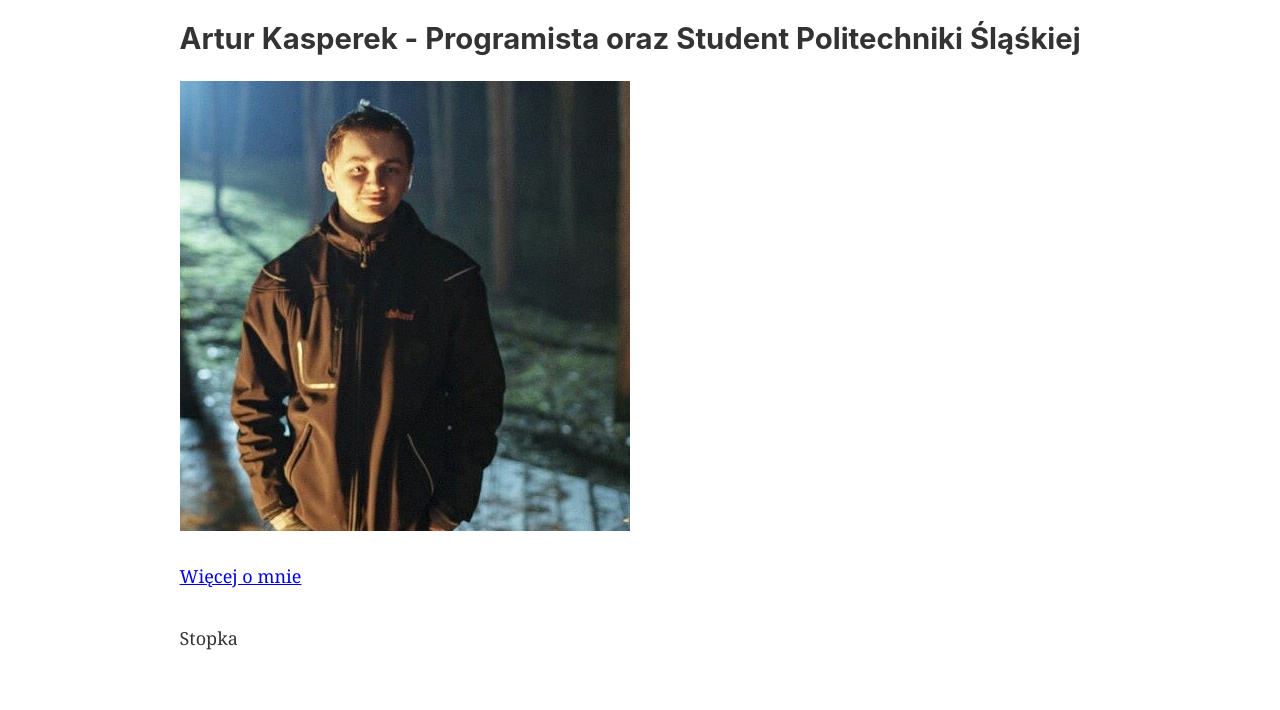
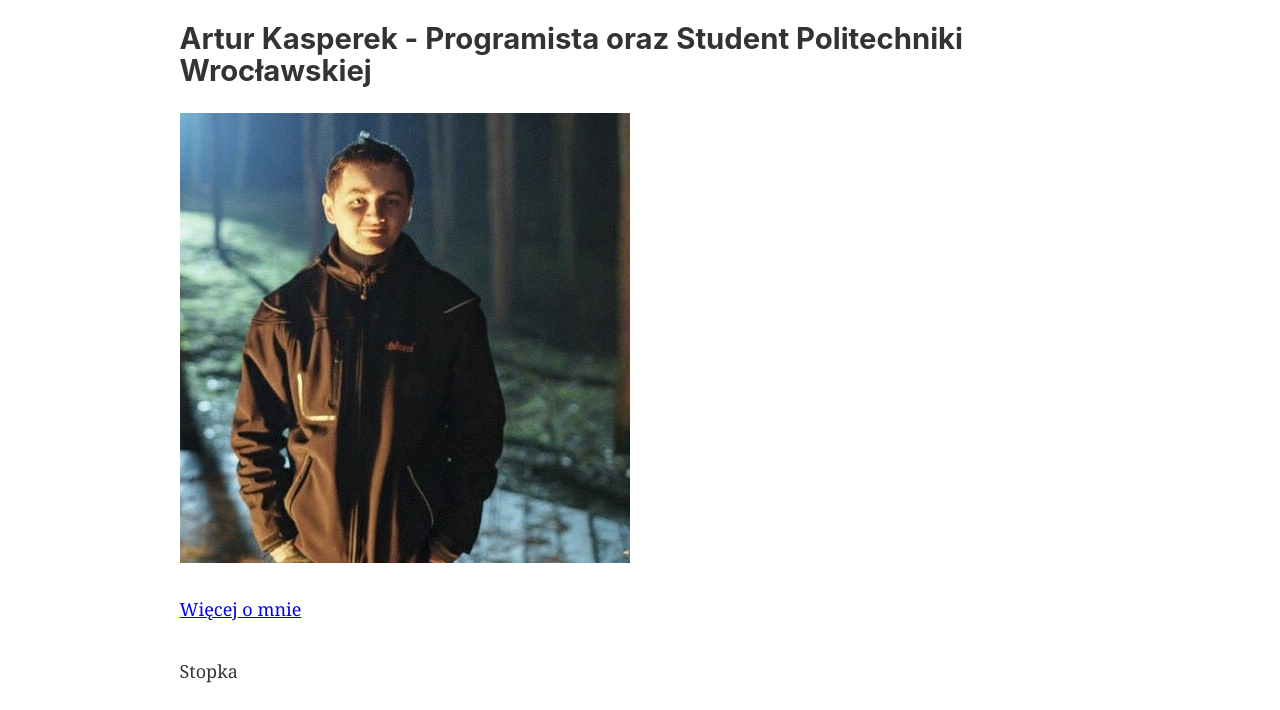
Before and after one commit to arturkasperek/static-website-with-ci-cd, a Gatsby site: page / in a window 1280 px wide. Shown: the part 100-810 px from the top of the page. Built offline with nearby package versions, Linux system fonts and the light colour scheme; Gatsby itself is replaced by a stand-in of ours.

Commit message:
Update index.js

```diff
--- a/src/pages/index.js
+++ b/src/pages/index.js
@@ -8,7 +8,7 @@ const IndexPage = () => (
   <Layout>
     <SEO title="Home" />
     <div>
-      <h2>Artur Kasperek - Programista oraz Student Politechniki Śląśkiej</h2>
+      <h2>Artur Kasperek - Programista oraz Student Politechniki Wrocławskiej</h2>
       <img src={MeImgSrc}/>
     </div>
     <div>
```
